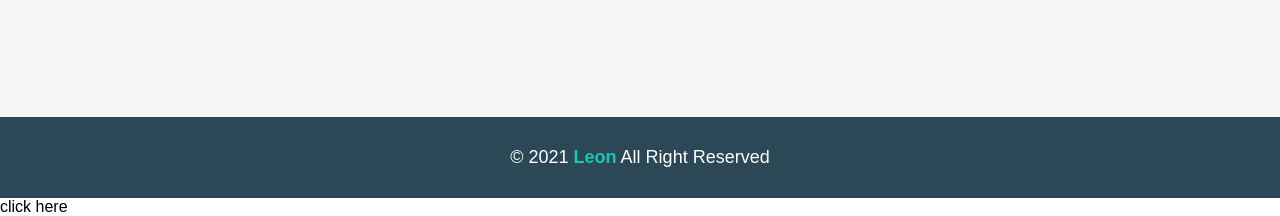
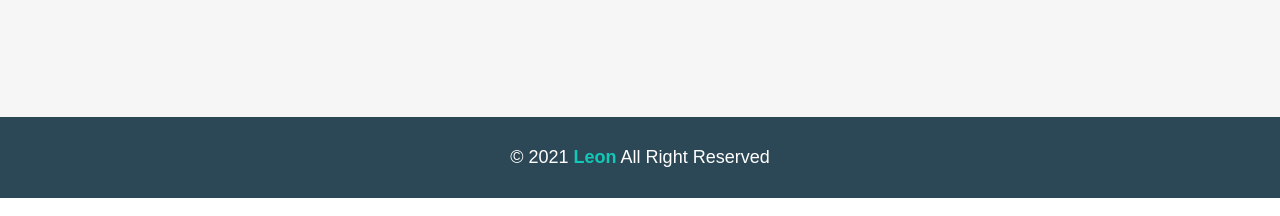
Before and after one commit to abdeldayem8/Templete, a plain HTML site: page index.html in a window 1280 px wide. Shown: the part 3707-3923 px from the top of the page. Drawn offline with Linux system fonts and the light colour scheme.

Commit message:
Update index.html

```diff
--- a/index.html
+++ b/index.html
@@ -215,7 +215,7 @@
 
     <!-- start footer -->
     <div class="footer">© 2021 <span>Leon</span> All Right Reserved</div>
-    <a link="https://google.com"> click here</a>
+
 </body>
 
 </html>
```
